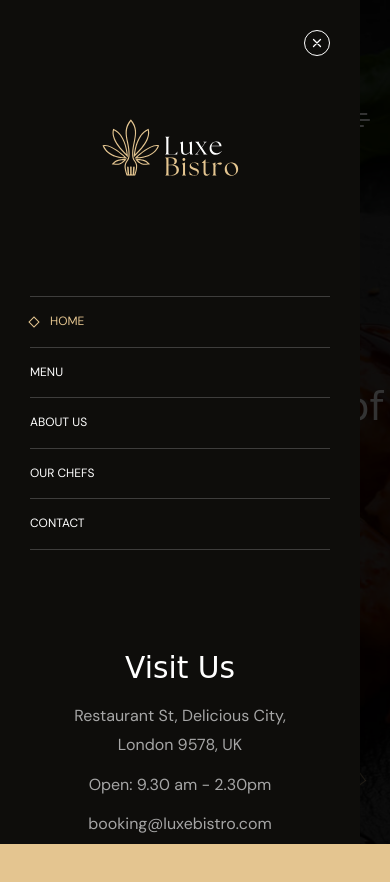
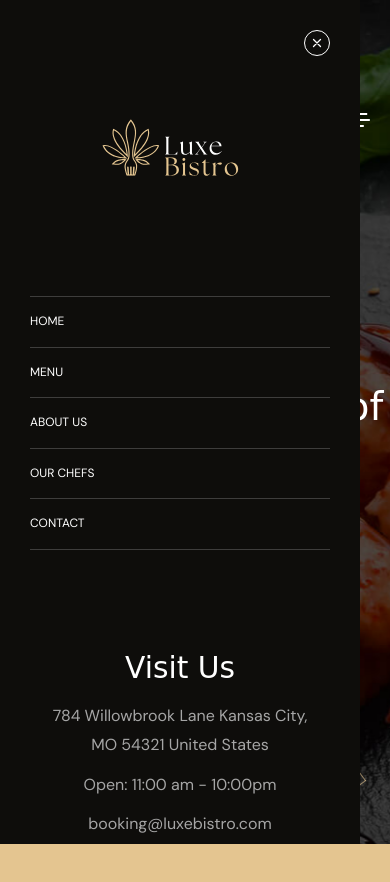
Before and after one commit to EricTilton/Luxe-Bistro, a plain HTML site: page index.html in a window 390 px wide. Both pictures are taken after a click on the button "open menu". Shown: the top 882 px of the page. Drawn offline with nearby package versions, Linux system fonts and the light colour scheme; a web font is replaced by a local one.

Commit message:
Fixed mobile navbar issues

```diff
--- a/assets/css/style.css
+++ b/assets/css/style.css
@@ -188,7 +188,7 @@ body {
 
 body.loaded { overflow: overlay; }
 
-body.nav-active { overflow: hidden; }
+body.nav-active { overflow: visible; }
 
 ::-webkit-scrollbar { width: 5px; }
 
@@ -761,10 +761,10 @@ body.nav-active { overflow: hidden; }
   z-index: 1;
 }
 
-.overlay.active {
+/* .overlay.active {
   opacity: 1;
   pointer-events: all;
-}
+} */
 
 
 
--- a/assets/js/script.js
+++ b/assets/js/script.js
@@ -60,8 +60,10 @@ const hideHeader = function () {
   const isScrollBottom = lastScrollPos < window.scrollY;
   if (isScrollBottom) {
     header.classList.add("hide");
+
   } else {
     header.classList.remove("hide");
+
   }
 
   lastScrollPos = window.scrollY;
@@ -71,8 +73,10 @@ window.addEventListener("scroll", function () {
   if (window.scrollY >= 50) {
     header.classList.add("active");
     backTopBtn.classList.add("active");
+    navbar.classList.remove("active");
     hideHeader();
   } else {
+    navbar.classList.remove("active");
     header.classList.remove("active");
     backTopBtn.classList.remove("active");
   }
--- a/index.html
+++ b/index.html
@@ -132,7 +132,7 @@ United States
         <ul class="navbar-list">
 
           <li class="navbar-item">
-            <a href="#home" class="navbar-link hover-underline active">
+            <a href="#home" class="navbar-link hover-underline">
               <div class="separator"></div>
 
               <span class="span">Home</span>
@@ -173,15 +173,15 @@ United States
 
         </ul>
 
-        <div class="text-center">
+         <div class="text-center">
           <p class="headline-1 navbar-title">Visit Us</p>
 
           <address class="body-4">
-            Restaurant St, Delicious City, <br>
-            London 9578, UK
+            784 Willowbrook Lane Kansas City, <br>
+            MO 54321 United States
           </address>
 
-          <p class="body-4 navbar-text">Open: 9.30 am - 2.30pm</p>
+          <p class="body-4 navbar-text">Open: 11:00 am - 10:00pm</p>
 
           <a href="mailto:booking@luxebistro.com" class="body-4 sidebar-link">booking@luxebistro.com</a>
 
```
